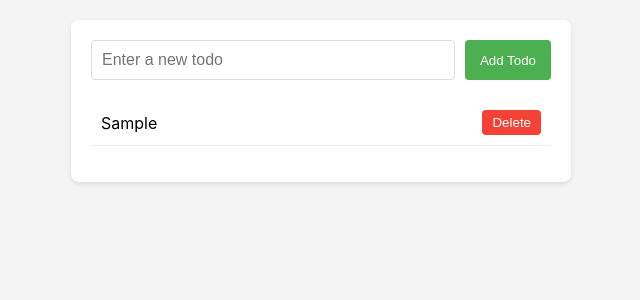
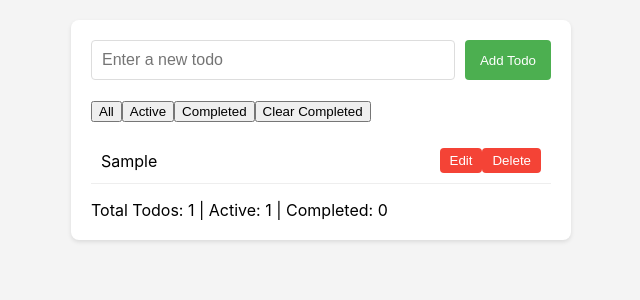
Before and after one commit to marcown10/test123445, a React (Vite) app: page / in a window 1280 px wide. Both pictures are taken after typing "Sample" into the empty fields and a click on the button "Add Todo". Shown: the top 300 px of the page, without its empty margins (319-959 px from the left). Built offline with nearby package versions, Linux system fonts and the light colour scheme.

Commit message:
Auto-commit: deployment-trigger

```diff
--- a/src/App.jsx
+++ b/src/App.jsx
@@ -4,6 +4,9 @@ import React, { useState, useEffect } from 'react'
     function App() {
       const [todos, setTodos] = useState([])
       const [input, setInput] = useState('')
+      const [filter, setFilter] = useState('all')
+      const [editingId, setEditingId] = useState(null)
+      const [editText, setEditText] = useState('')
 
       useEffect(() => {
         const savedTodos = JSON.parse(localStorage.getItem('todos') || '[]')
@@ -19,7 +22,8 @@ import React, { useState, useEffect } from 'react'
           const newTodo = {
             id: uuidv4(),
             text: input,
-            completed: false
+            completed: false,
+            createdAt: new Date().toISOString()
           }
           setTodos([...todos, newTodo])
           setInput('')
@@ -38,6 +42,31 @@ import React, { useState, useEffect } from 'react'
         setTodos(filteredTodos)
       }
 
+      const startEditing = (todo) => {
+        setEditingId(todo.id)
+        setEditText(todo.text)
+      }
+
+      const saveEdit = () => {
+        const updatedTodos = todos.map(todo =>
+          todo.id === editingId ? { ...todo, text: editText } : todo
+        )
+        setTodos(updatedTodos)
+        setEditingId(null)
+        setEditText('')
+      }
+
+      const clearCompleted = () => {
+        const activeTodos = todos.filter(todo => !todo.completed)
+        setTodos(activeTodos)
+      }
+
+      const filteredTodos = todos.filter(todo => {
+        if (filter === 'active') return !todo.completed
+        if (filter === 'completed') return todo.completed
+        return true
+      })
+
       return (
         <div className="todo-container">
           <div className="todo-input">
@@ -50,19 +79,66 @@ import React, { useState, useEffect } from 'react'
             />
             <button onClick={addTodo}>Add Todo</button>
           </div>
+
+          <div className="todo-filters">
+            <button
+              className={filter === 'all' ? 'active' : ''}
+              onClick={() => setFilter('all')}
+            >
+              All
+            </button>
+            <button
+              className={filter === 'active' ? 'active' : ''}
+              onClick={() => setFilter('active')}
+            >
+              Active
+            </button>
+            <button
+              className={filter === 'completed' ? 'active' : ''}
+              onClick={() => setFilter('completed')}
+            >
+              Completed
+            </button>
+            <button onClick={clearCompleted}>Clear Completed</button>
+          </div>
+
           <ul className="todo-list">
-            {todos.map(todo => (
+            {filteredTodos.map(todo => (
               <li
                 key={todo.id}
                 className={`todo-item ${todo.completed ? 'completed' : ''}`}
               >
-                <span onClick={() => toggleComplete(todo.id)}>
-                  {todo.text}
-                </span>
-                <button onClick={() => deleteTodo(todo.id)}>Delete</button>
+                {editingId === todo.id ? (
+                  <div className="edit-todo">
+                    <input
+                      type="text"
+                      value={editText}
+                      onChange={(e) => setEditText(e.target.value)}
+                      onKeyPress={(e) => e.key === 'Enter' && saveEdit()}
+                    />
+                    <button onClick={saveEdit}>Save</button>
+                    <button onClick={() => setEditingId(null)}>Cancel</button>
+                  </div>
+                ) : (
+                  <>
+                    <span onClick={() => toggleComplete(todo.id)}>
+                      {todo.text}
+                    </span>
+                    <div className="todo-actions">
+                      <button onClick={() => startEditing(todo)}>Edit</button>
+                      <button onClick={() => deleteTodo(todo.id)}>Delete</button>
+                    </div>
+                  </>
+                )}
               </li>
             ))}
           </ul>
+
+          <div className="todo-summary">
+            Total Todos: {todos.length} |
+            Active: {todos.filter(todo => !todo.completed).length} |
+            Completed: {todos.filter(todo => todo.completed).length}
+          </div>
         </div>
       )
     }
```
